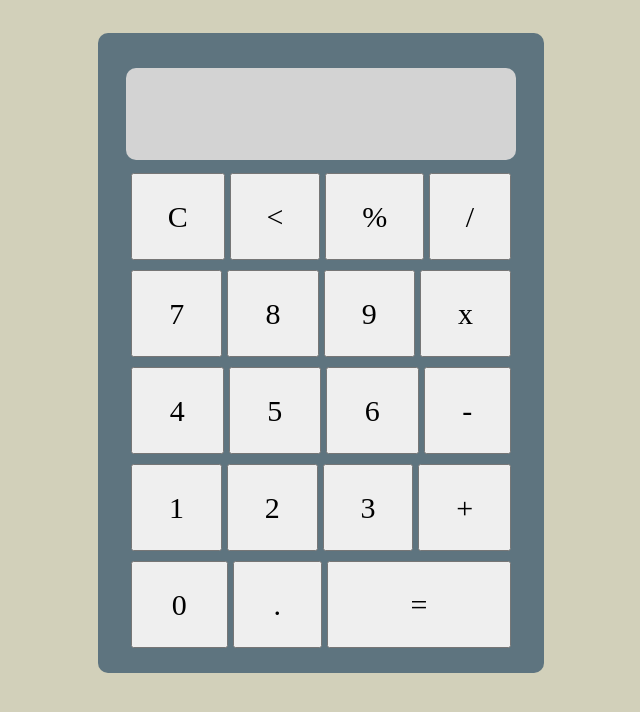
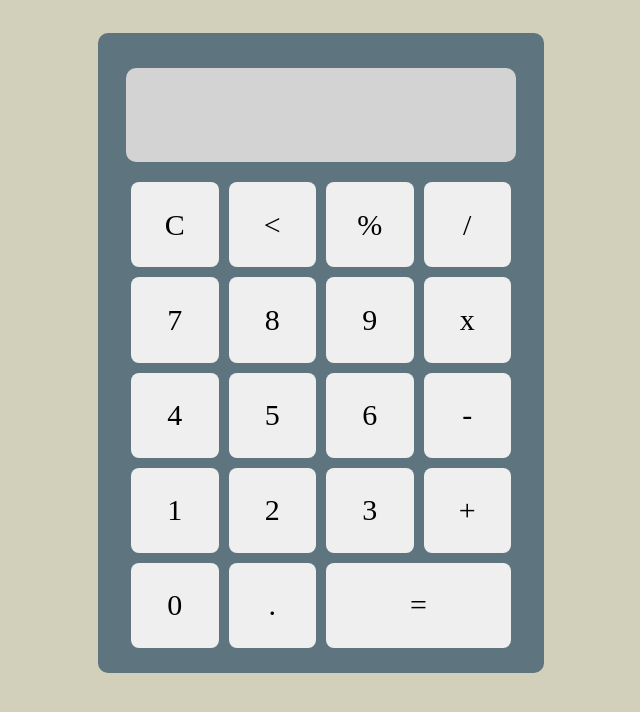
Before and after one commit to reesesorrell/calculator, a plain HTML site: page index.html in a window 1280 px wide. Shown: the whole page, without its empty margins (319-959 px from the left). Drawn offline with Linux system fonts and the light colour scheme.

Commit message:
Fix button centering
Implement css grid to align items correctly.

```diff
--- a/index.html
+++ b/index.html
@@ -10,31 +10,31 @@
 <body>
     <div class="calculator">
         <div class="display"></div>
-        <div class="row" id="1">
+        <div class="row" id="one">
             <button class="options" id="clear" onclick="clearDisplay()">C</button>
             <button class="options" id="delete" onclick="deleteDisplay()"><</button>
             <button class="options" id="percent">%</button>
             <button class="function" id="divide" onclick="updateDisplay(this)">/</button>
         </div>
-        <div class="row" id="2">
+        <div class="row" id="two">
             <button class="number" id="num7" onclick="updateDisplay(this)">7</button>
             <button class="number" id="num8" onclick="updateDisplay(this)">8</button>
             <button class="number" id="num9" onclick="updateDisplay(this)">9</button>
             <button class="function" id="multiply" onclick="updateDisplay(this)">x</button>
         </div>
-        <div class="row" id="3">
+        <div class="row" id="three">
             <button class="number" id="num4" onclick="updateDisplay(this)">4</button>
             <button class="number" id="num5" onclick="updateDisplay(this)">5</button>
             <button class="number" id="num6" onclick="updateDisplay(this)">6</button>
             <button class="function" id="subtract" onclick="updateDisplay(this)">-</button>
         </div>
-        <div class="row" id="4">
+        <div class="row" id="four">
             <button class="number" id="num1" onclick="updateDisplay(this)">1</button>
             <button class="number" id="num2" onclick="updateDisplay(this)">2</button>
             <button class="number" id="num3" onclick="updateDisplay(this)">3</button>
             <button class="function" id="add" onclick="updateDisplay(this)">+</button>
         </div>
-        <div class="row" id="5">
+        <div class="row" id="five">
             <button class="number" id="num0" onclick="updateDisplay(this)">0</button>
             <button class="number" id="decimal" onclick="updateDisplay(this)">.</button>
             <button class="function" id="equal" onclick="evaluateEquation()">=</button>
--- a/style.css
+++ b/style.css
@@ -27,7 +27,7 @@ body {
     justify-content: end;
     padding: 10px 20px;
     align-items: center;
-    margin: 15px 15px 8px;
+    margin: 15px;
     border-radius: 10px;
     font-size: 25px;
     font-family: 'Times New Roman', Times, serif;
@@ -35,18 +35,20 @@ body {
 }
 
 .row {
-    display: flex;
-    justify-content: space-around;
-    padding: 5px 20px;
-    gap: 5px;
+    display: grid;
+    grid-template-columns: repeat(4, 1fr);
+    margin: 5px 20px;
+    gap: 10px;
 }
 
 button {
     flex-grow: 1;
     font-size: 30px;
     font-family: 'Times New Roman', Times, serif;
+    border-radius: 8px;
+    border-style: none;
 }
 
 #equal {
-    flex-grow: 2.3;
+    grid-column: 3/5;
 }
```
